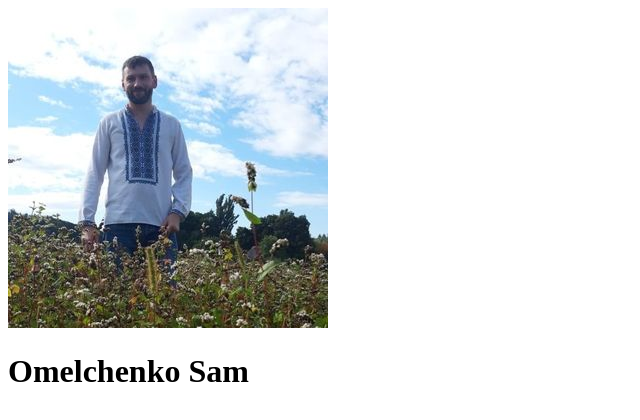
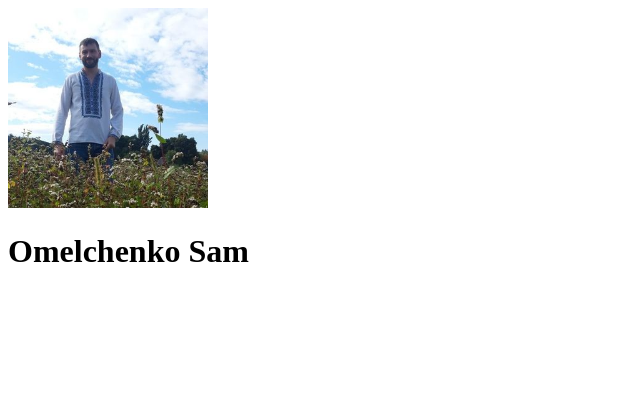
Before and after one commit to OmelchenkoSam/cv, a plain HTML site: page index.html in a window 1280 px wide. Shown: the whole page, without its empty margins (0-640 px from the left). Drawn offline with Linux system fonts and the light colour scheme.

Commit message:
Add files via upload

```diff
--- a/index.html
+++ b/index.html
@@ -3,7 +3,7 @@
     <title>Omelchenko Sam - CV</title>
 </head>
 <body>
-    <img src="sam.jpeg" alt="Omelchenko Sam">
+    <img src="sam.jpeg" alt="Omelchenko Sam" width="200px">
     <h1>Omelchenko Sam</h1>
 </body>
 </html>
```
